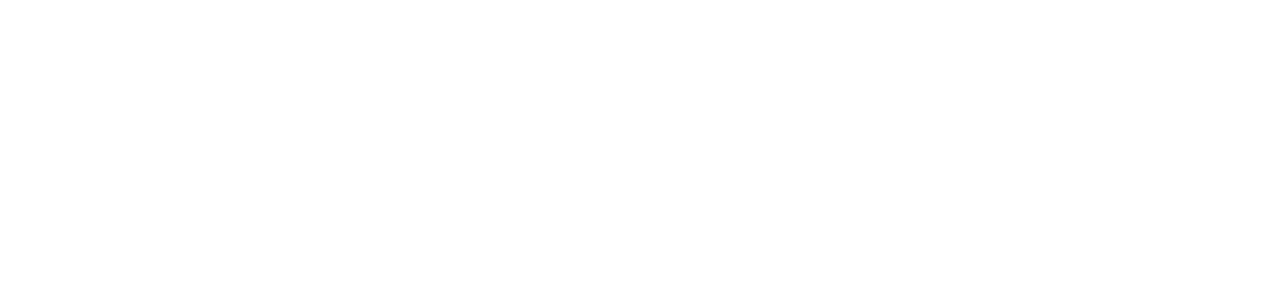
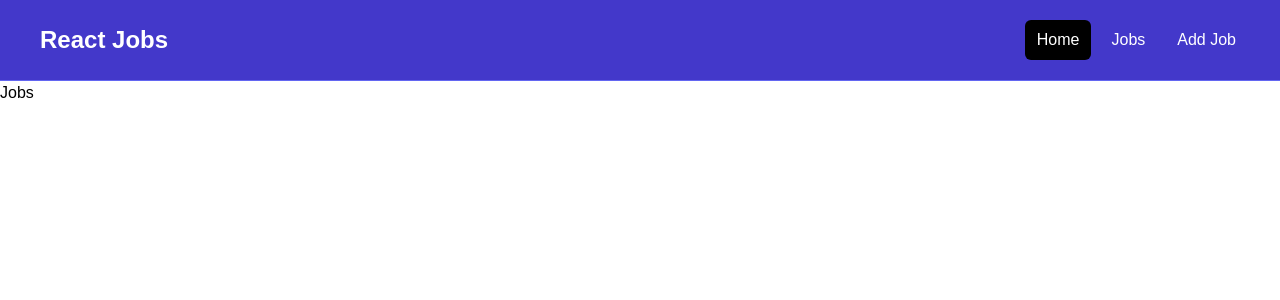
Before and after one commit to zakariaelrharbi/JopApp, a React (Vite) app: page /jobsPage in a window 1280 px wide. Before the commit this address had no page. Shown: the top 300 px of the page. Built offline with nearby package versions, Linux system fonts and the light colour scheme.

Commit message:
adding links to pages

```diff
--- a/src/App.jsx
+++ b/src/App.jsx
@@ -13,8 +13,8 @@
     <BrowserRouter>
       <Routes>
         <Route path='/' element={<MainLayout/>}>
-          <Route index element={<HomePage/>}/>
-          <Route path='/jobs' element={<JobsPage/>}/>
+          <Route path='/' index element={<HomePage/>}/>
+          <Route path='/jobsPage' element={<JobsPage/>}/>
         </Route>
       </Routes>
     </BrowserRouter>
--- a/src/Components/NavBar.jsx
+++ b/src/Components/NavBar.jsx
@@ -1,4 +1,5 @@
 import React from 'react'
+import { Link } from 'react-router-dom'
 
 const NavBar = () => {
   return (
@@ -8,25 +9,25 @@
             <div className="flex h-20 items-center justify-between">
             <div className="flex flex-1 items-center justify-center md:items-stretch md:justify-start">
                 {/* Logo */}
-                <a className="flex flex-shrink-0 items-center mr-4" href="/index.html">
+                <Link to='/' className="flex flex-shrink-0 items-center mr-4">
                 <span className="hidden md:block text-white text-2xl font-bold ml-2">
                     React Jobs
                 </span>
-                </a>
+                </Link>
                 <div className="md:ml-auto">
                 <div className="flex space-x-2">
-                    <a
-                    href="/index.html"
+                    <Link
+                    to="/"
                     className="text-white bg-black hover:bg-gray-900 hover:text-white rounded-md px-3 py-2"
                     >
                     Home
-                    </a>
-                    <a
-                    href="/jobs.html"
+                    </Link>
+                    <Link
+                    to="/JobsPage"
                     className="text-white hover:bg-gray-900 hover:text-white rounded-md px-3 py-2"
                     >
                     Jobs
-                    </a>
+                    </Link>
                     <a
                     href="/add-job.html"
                     className="text-white hover:bg-gray-900 hover:text-white rounded-md px-3 py-2"
--- a/src/Pages/JobsPage.jsx
+++ b/src/Pages/JobsPage.jsx
@@ -3,7 +3,7 @@
 const JobsPage = () => {
   return (
     <>
-
+      <h1 className='text-black'>Jobs</h1>
     </>
   )
 }
```
